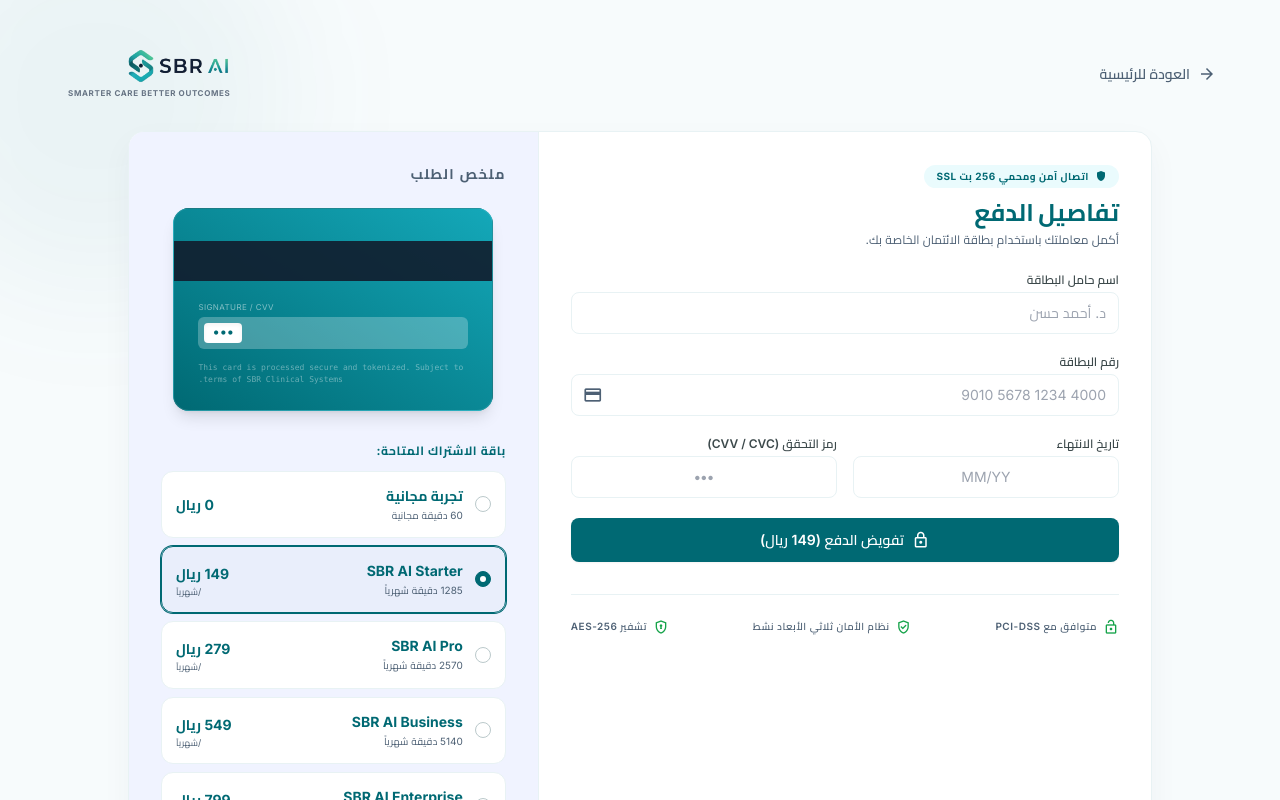
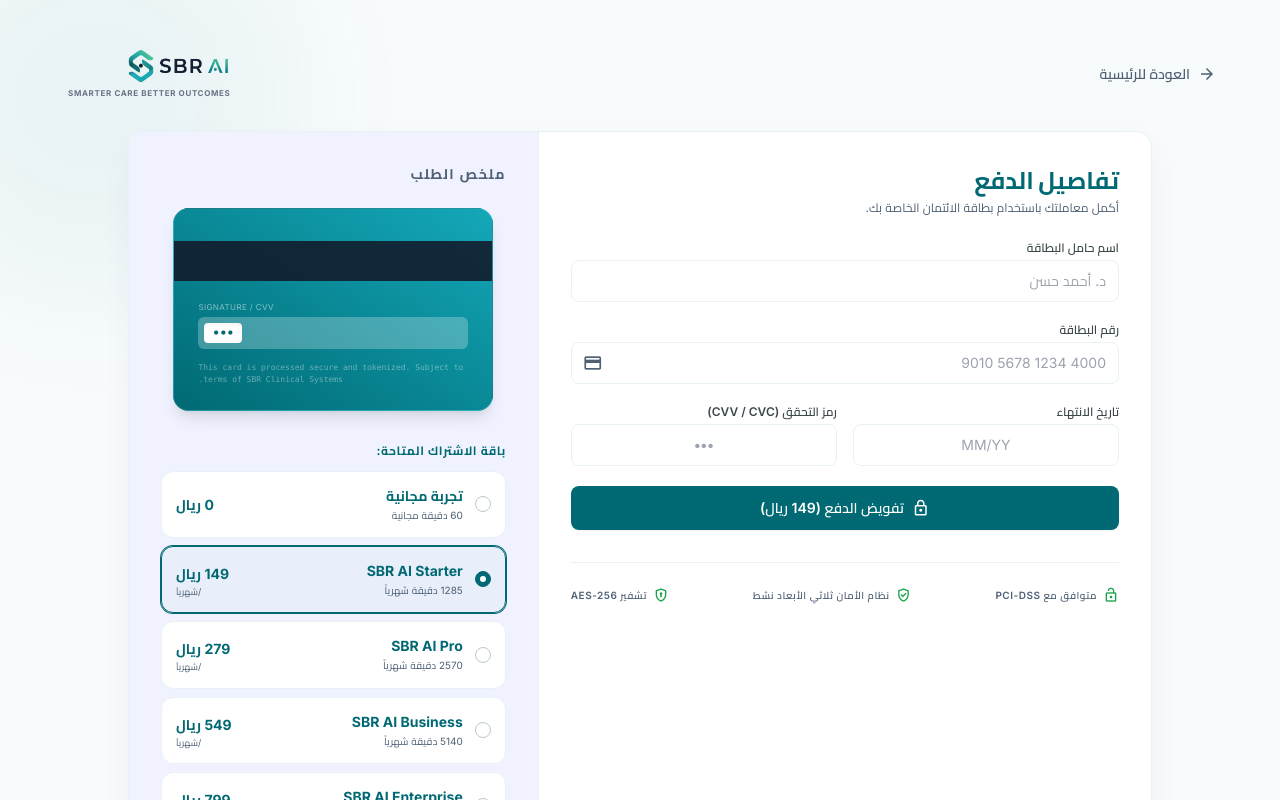
Before and after one commit to Abdelrhmanhussein2/Medical-AI, a React (Vite) app in the folder web/: page /checkout in a window 1280 px wide. Shown: the top 800 px of the page. Built offline with nearby package versions, Linux system fonts and the light colour scheme; no server answers.

Commit message:
Remove SSL secure badge from Checkout page

```diff
--- a/web/src/pages/Checkout.jsx
+++ b/web/src/pages/Checkout.jsx
@@ -214,10 +214,6 @@
           ) : (
             <>
               <div className="mb-6">
-                <span className="inline-flex items-center gap-1.5 px-3 py-1 bg-primary-light text-primary text-[10px] font-bold rounded-full uppercase tracking-wider mb-2">
-                  <span className="material-symbols-outlined text-[12px] fill">shield</span>
-                  {isArabic ? 'اتصال آمن ومحمي 256 بت SSL' : 'Secure 256-bit SSL Connection'}
-                </span>
                 <h1 className="text-2xl font-bold text-primary font-headline-md">
                   {isArabic ? 'تفاصيل الدفع' : 'Payment Details'}
                 </h1>
```
